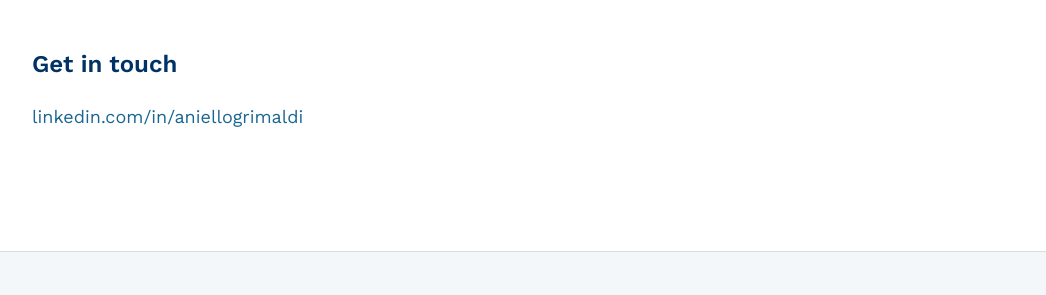
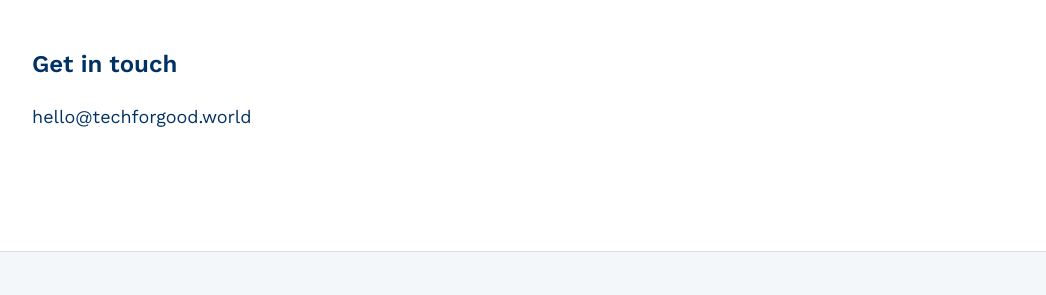
Before and after one commit to nelgrim123-cmyk/techforgood.world, a Jekyll site: the page built from about.md, in a window 1280 px wide. Shown: the part 1340-1635 px from the top of the page, without its empty margins (116-1162 px from the left). Built offline with Jekyll 4.4.1, drawn with Linux system fonts in a browser that asks for light colours.

Commit message:
Update about.md

```diff
--- a/about.md
+++ b/about.md
@@ -34,4 +34,4 @@ The public conversation about health technology swings between uncritical hype a
 
 ## Get in touch
 
-[linkedin.com/in/aniellogrimaldi](https://www.linkedin.com/in/aniellogrimaldi/)
+hello@techforgood.world
```
